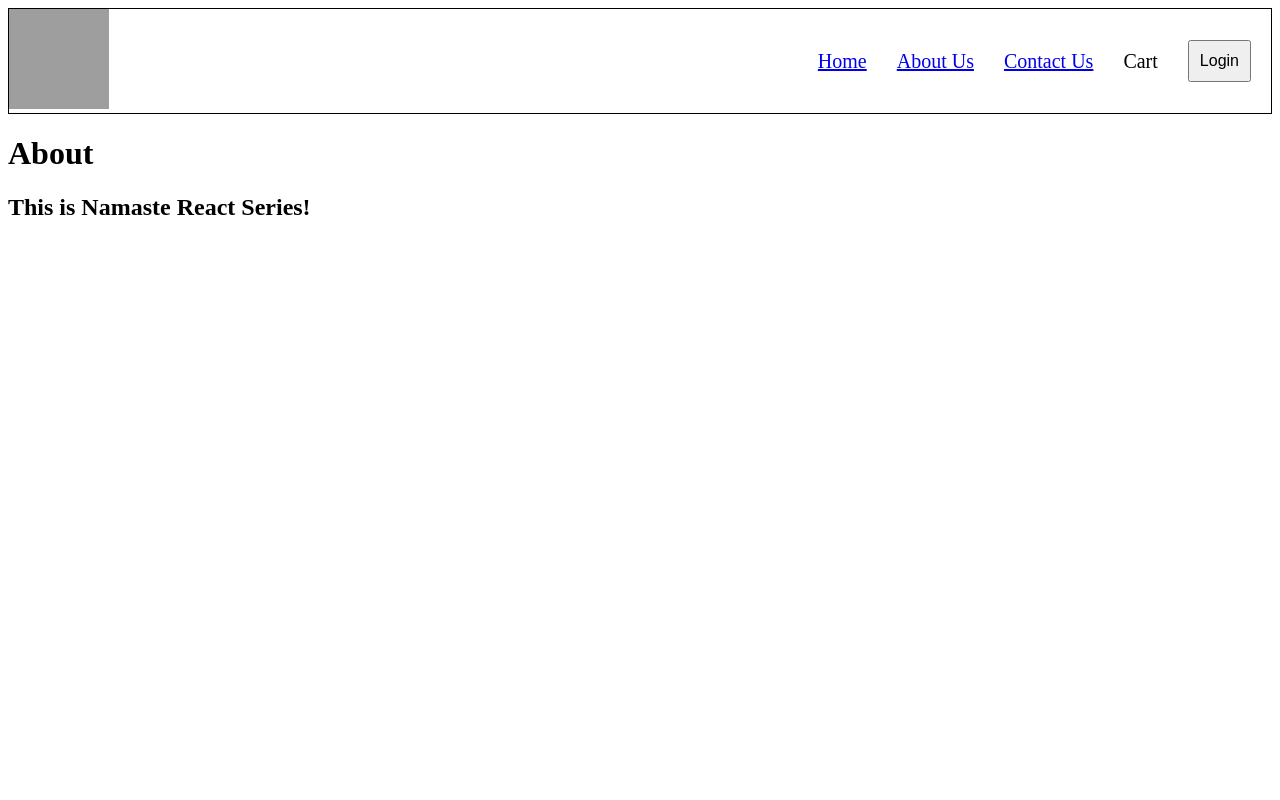
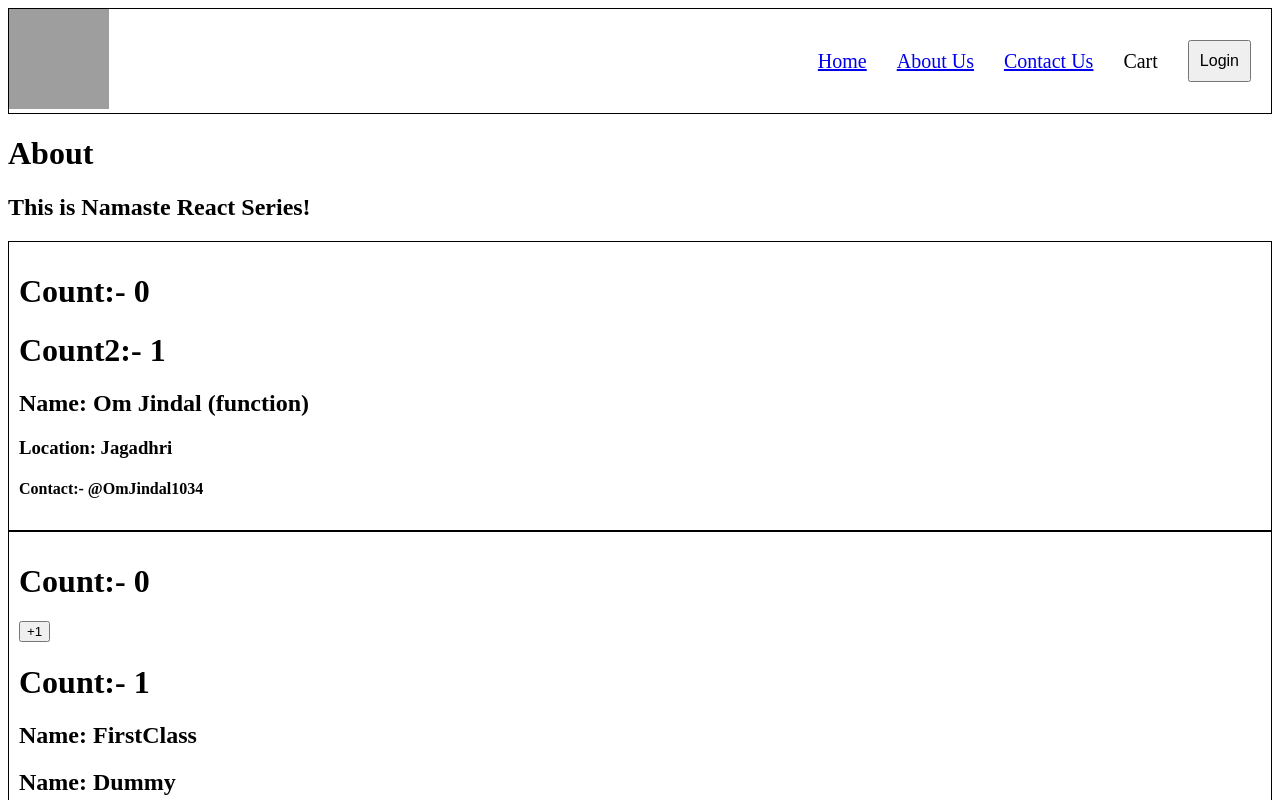
Before and after one commit to omjindal012/namaste-react, a React (Vite) app in the folder Lecture-2/: page /about in a window 1280 px wide. Shown: the top 800 px of the page. Built offline with nearby package versions, Linux system fonts and the light colour scheme; no server answers; grey boxes are pictures that could not be loaded.

Commit message:
Completed episode-8

```diff
--- a/Lecture-2/src/components/About.js
+++ b/Lecture-2/src/components/About.js
@@ -1,10 +1,57 @@
-const About = () => {
+import User from "./User";
+import UserClass from "./UserClass";
+import React from "react";
+
+class About extends React.Component {
+  // First the constructor will be called then Render then componentDidMount
+  constructor(props) {
+    super(props);
+    console.log("Parent Constructor");
+  }
+  componentDidMount() {
+    // It will be called when the component has been mounted
+    console.log("Parent ComponentDidMount");
+  }
+  componentDidUpdate() {
+    console.log("Parent componentDidUpdate");
+  }
+
+  componentWillUnmount() {
+    console.log("Parent ComponentWillUnmount");
+  }
+  render() {
+    console.log("Parent Render");
     return (
       <div>
         <h1>About</h1>
         <h2>This is Namaste React Series!</h2>
+        <User name="Om Jindal (function)" />
+        {/* React will batchup all the render phase of the children component */}
+        <UserClass name="FirstClass" />
+        <UserClass name="SecondClass" />
       </div>
     );
-};
+  }
+}
 
 export default About;
+
+// Parent Constructor
+// Parent Render
+
+//  FirstClassChildren Constructor
+//  FirstClassChildren Render
+
+//  SecondClassChildren Constructor
+//  SecondClassChildren Render
+
+//  FirstClassChildren ComponentDidMount
+//  SecondClassChildren ComponentDidMount
+
+// Parent ComponentDidMount
+
+// FirstClassChildren Render
+// SecondClassChildren Render
+
+// FirstClassChildren componentDidUpdate
+// SecondClassChildren componentDidUpdate
--- a/Lecture-2/src/components/Header.js
+++ b/Lecture-2/src/components/Header.js
@@ -35,7 +35,8 @@ const Header = () => {
             <Link to="/">{home}</Link>
           </li>
           <li>
-            <a href="/about">About Us</a>
+            {/* <a href="/about">About Us</a> */}
+            <Link to="/about">About Us</Link>
           </li>
           <li>
             <Link to="/contact">Contact Us</Link>
--- /dev/null
+++ b/Lecture-2/src/components/User.js
@@ -0,0 +1,30 @@
+import { useState, useEffect } from "react";
+
+const User = ({ name }) => {
+  const [count] = useState(0);
+  const [count2] = useState(1);
+
+  useEffect(() => {
+    const timer = setInterval(() => {
+      console.log("Hello World!");
+    }, 1000);
+
+    // This function will be called when we are unmounting this component
+    return () => {
+      console.log("UseEffect returned!");
+      clearInterval(timer);
+    };
+  }, [count, count2]);
+
+  return (
+    <div className="user-card">
+      <h1>Count:- {count}</h1>
+      <h1>Count2:- {count2}</h1>
+      <h2>Name: {name}</h2>
+      <h3>Location: Jagadhri</h3>
+      <h4>Contact:- @OmJindal1034</h4>
+    </div>
+  );
+};
+
+export default User;
--- /dev/null
+++ b/Lecture-2/src/components/UserClass.js
@@ -0,0 +1,66 @@
+import React from "react";
+
+class UserClass extends React.Component {
+  constructor(props) {
+    super(props);
+    this.state = {
+      count: 0,
+      count2: 1,
+      userInfo: {
+        name: "Dummy",
+        location: "Default",
+      },
+    };
+    console.log(this.props.name + "Children Constructor");
+  }
+  async componentDidMount() {
+    console.log(this.props.name + "Children ComponentDidMount");
+    const data = await fetch("https://api.github.com/users/akshaymarch7");
+    const json = await data.json();
+    this.setState({ userInfo: json });
+    this.timer = setInterval(() => {
+      console.log("Hello World!");
+    }, 1000);
+  }
+  componentDidUpdate(prevProps, prevState) {
+    if (
+      this.state.count != prevState.count ||
+      this.state.count2 != prevState.count
+    ) {
+    }
+    console.log(this.props.name + "Children componentDidUpdate");
+  }
+
+  componentWillUnmount() {
+    clearInterval(this.timer);
+    console.log(this.props.name + "Children ComponentWillUnmount");
+  }
+
+  render() {
+    const { name, location } = this.state.userInfo;
+
+    console.log(this.props.name + "Children Render");
+    return (
+      <div className="user-card">
+        <h1>Count:- {this.state.count}</h1>
+        <button
+          onClick={() => {
+            this.setState({
+              count: this.state.count + 1,
+              count2: this.state.count2 + 1,
+            });
+          }}
+        >
+          +1
+        </button>
+        <h1>Count:- {this.state.count2}</h1>
+        <h2>Name: {this.props.name}</h2>
+        <h2>Name: {name}</h2>
+        <h3>Location: {location}</h3>
+        <h4>Contact:- @OmJindal1034</h4>
+      </div>
+    );
+  }
+}
+
+export default UserClass;
--- a/Lecture-2/style.css
+++ b/Lecture-2/style.css
@@ -62,3 +62,8 @@
   margin: 10px 10px 10px 0;
   gap: 20px;
 }
+
+.user-card{
+  padding: 10px;
+  border: 1px solid black;
+}
```
Also changed, not shown: Lecture-2/ReactLifeCycle.png (added), 1 other file (tests, documents, lock files or other folders). Lines whose indentation alone changed are shown as unchanged.
